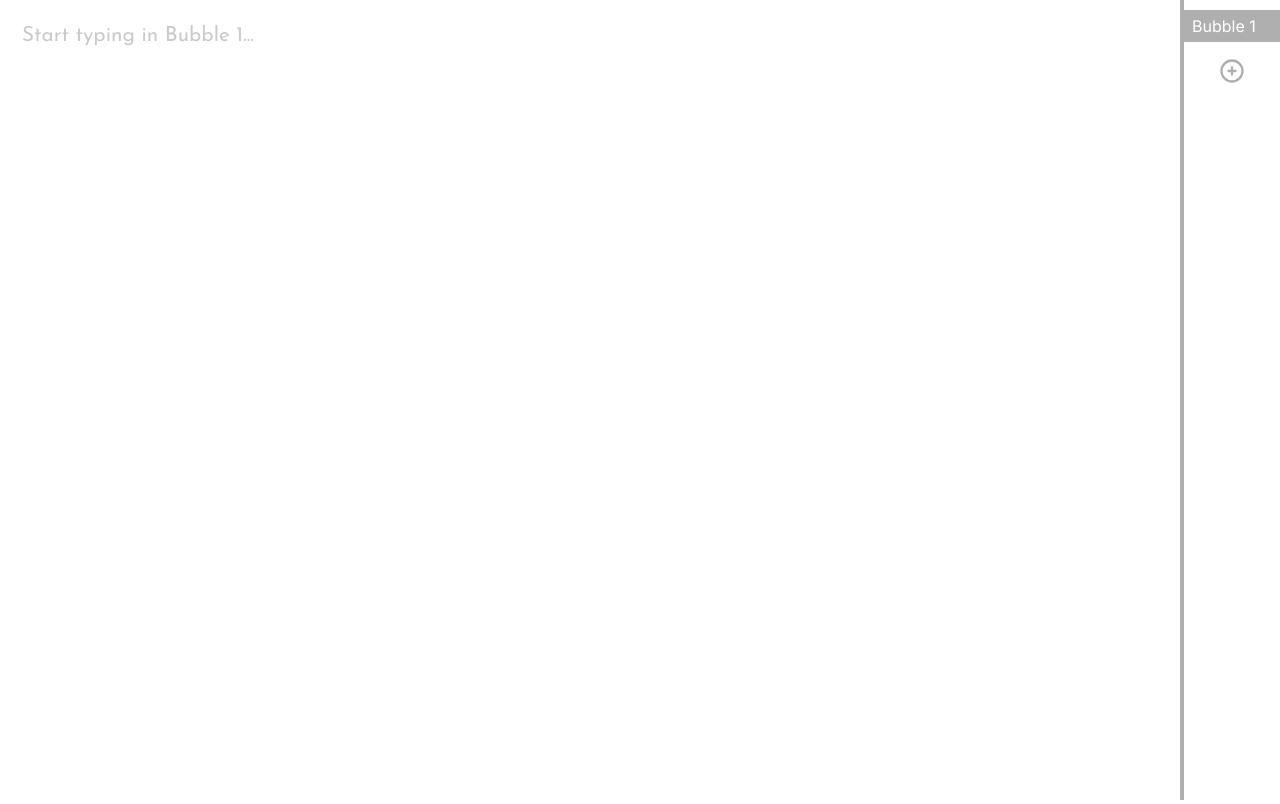
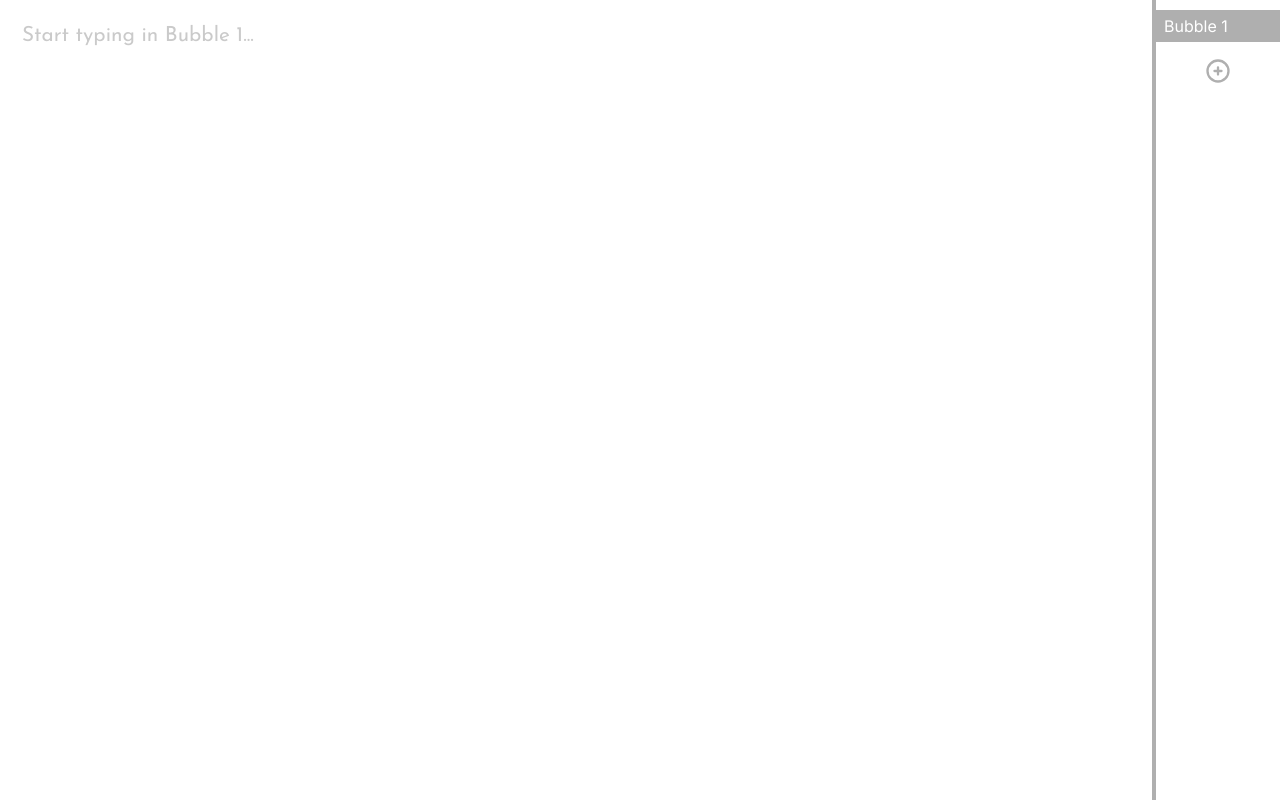
Before and after one commit to Neesh774/Bubble, a Next.js app: page / in a window 1280 px wide. Built offline with nearby package versions, Linux system fonts and the light colour scheme.

Commit message:
scroll fixes

```diff
--- a/styles/Home.css
+++ b/styles/Home.css
@@ -8,7 +8,7 @@ textarea {
   font-family: Josefin Sans;
   color: var(--text);
   overflow: auto;
-  width: 100%;
+  width: 93%;
   height: 100vh;
 }
 .textareas {
--- a/styles/globals.css
+++ b/styles/globals.css
@@ -41,7 +41,6 @@ html {
 
 ::-webkit-scrollbar-thumb {
   background-color: var(--scroll);
-  border-top-left-radius: 10px;
-  border-bottom-left-radius: 10px;
+  border-radius: 10px;
   background-clip: padding-box;
 }
--- a/styles/react-tabs.css
+++ b/styles/react-tabs.css
@@ -19,7 +19,7 @@
   position: absolute;
   top: 0;
   right: 0;
-  width: 100px;
+  width: 10%;
 }
 .react-tabs__tab {
   transition: ease-in-out 0.2s;
```
